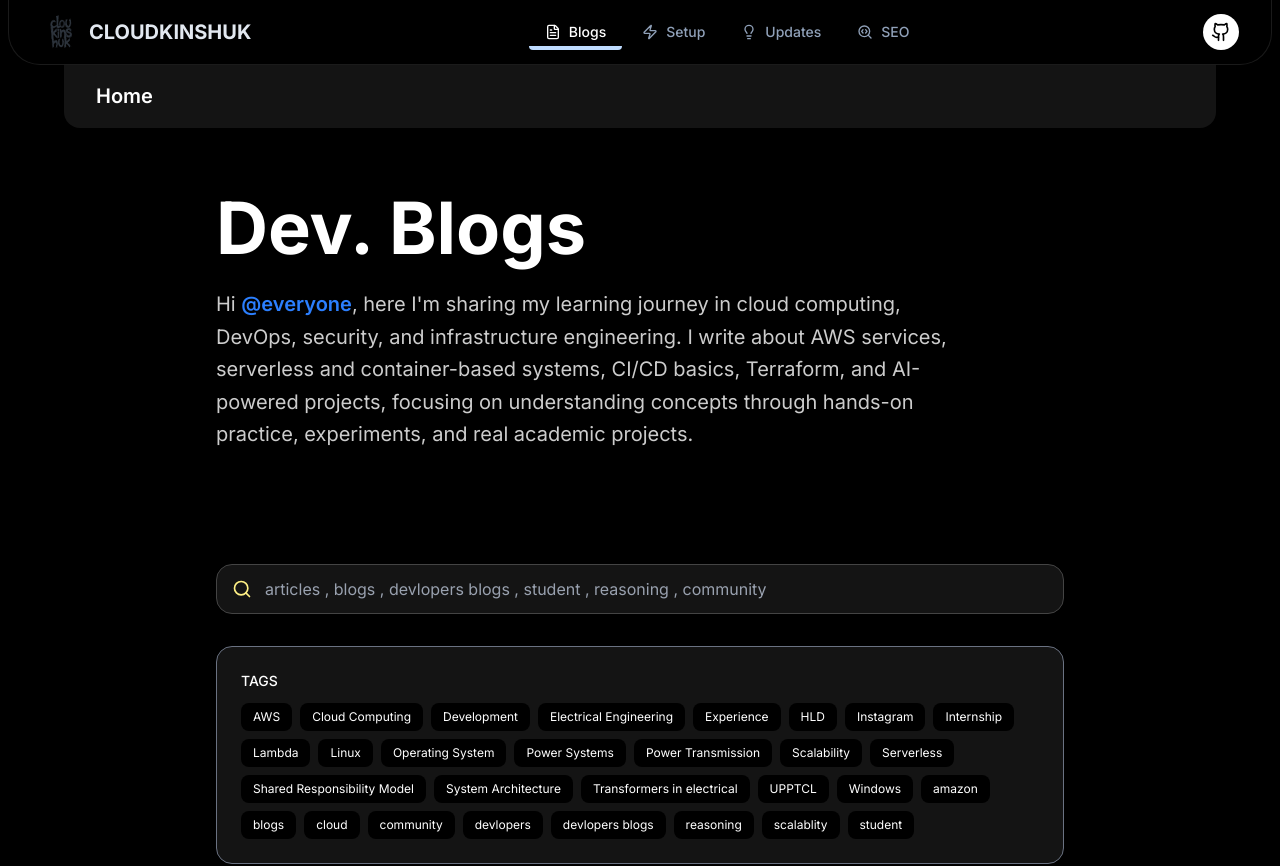
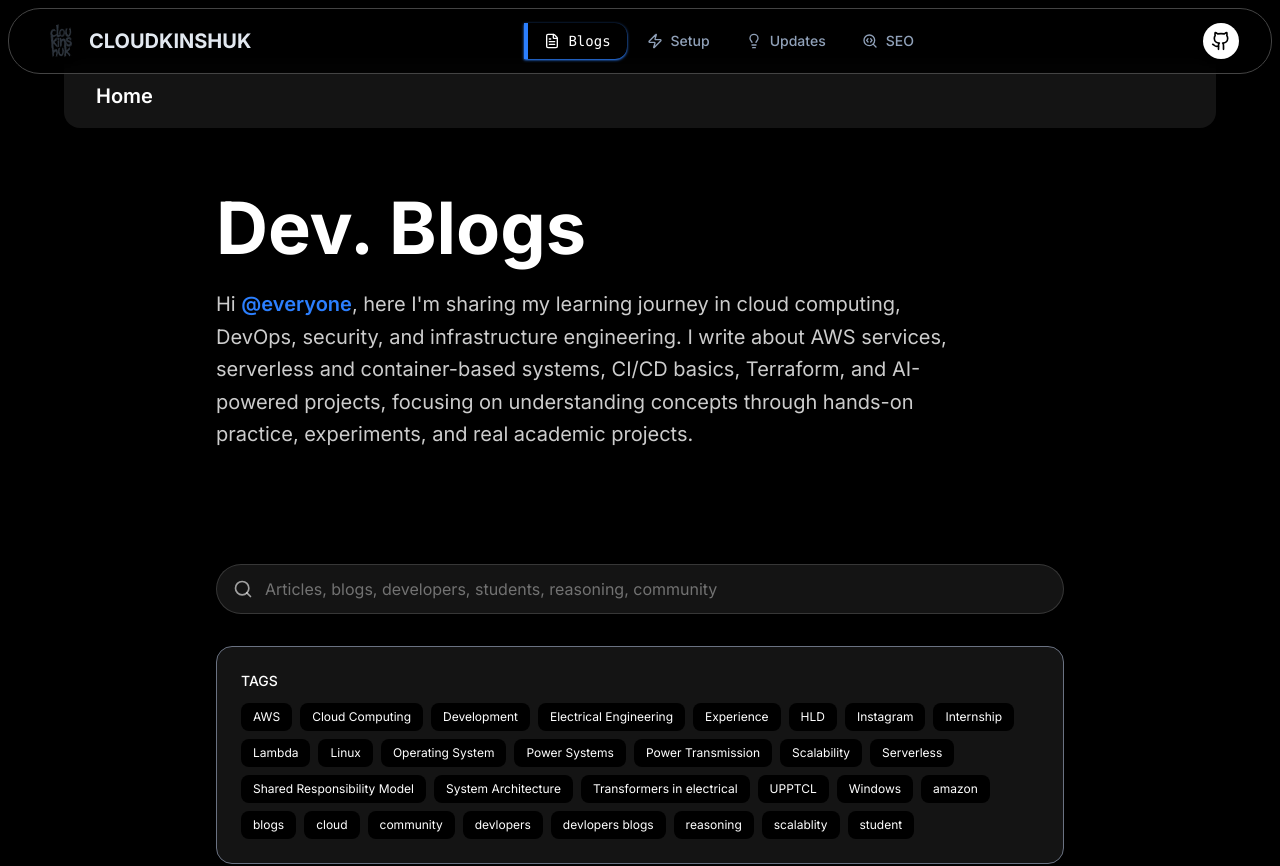
Before and after one commit to kinshukjainn/cloudkinshuk, a Next.js app: page /home-blog in a window 1280 px wide. Shown: the top 866 px of the page. Built offline with nearby package versions, Linux system fonts and the light colour scheme.

Commit message:
some small ui chnages and better readilblity enhancements

```diff
--- a/app/(blogs)/home-blog/page.tsx
+++ b/app/(blogs)/home-blog/page.tsx
@@ -3,6 +3,7 @@
 import React, { useState, useMemo, useCallback } from "react";
 import { Search, X, ChevronDown, RotateCcw } from "lucide-react";
 import Link from "next/link";
+import { motion } from "framer-motion";
 
 interface BlogPost {
   id: string;
@@ -116,7 +117,7 @@ const MOCK_BLOG_POSTS: BlogPost[] = [
       { id: "5", name: "Cloud Computing", slug: "cloud-computing" },
       { id: "6", name: "amazon", slug: "amazon" },
       { id: "7", name: "cloud", slug: "cloud" },
-      { id: "7", name: "Serverless", slug: "Serverless" },
+      { id: "8", name: "Serverless", slug: "Serverless" },
     ],
     author: { name: "Kinshuk Jain" },
   },
@@ -250,7 +251,7 @@ const BlogItem: React.FC<BlogItemProps> = React.memo(
     return (
       <div className="py-6 border-b border-gray-500 last:border-b-0">
         <Link href={`/home-blog/${post.id}`} className="group block">
-          <h3 className="text-xl   text-white mb-3 font-bold  hover:underline">
+          <h3 className="text-xl text-white mb-3 font-bold hover:underline">
             {highlightText(post.title, searchQuery)}
           </h3>
           <p className="text-white/70 mb-3 leading-relaxed">{post.brief}</p>
@@ -317,7 +318,7 @@ const FilterPanel: React.FC<FilterPanelProps> = ({
         <div className="p-1 bg-blue-800 rounded-full cursor-pointer">
           <ChevronDown
             size={20}
-            className={`text-white  transition-transform duration-200 ${
+            className={`text-white transition-transform duration-200 ${
               isOpen ? "rotate-180" : ""
             }`}
           />
@@ -331,9 +332,9 @@ const FilterPanel: React.FC<FilterPanelProps> = ({
             : "max-h-0 md:max-h-none opacity-0 md:opacity-100"
         } md:opacity-100 md:max-h-none`}
       >
-        <div className=" border border-gray-500 bg-[#141414] rounded-2xl p-6">
+        <div className="border border-gray-500 bg-[#141414] rounded-2xl p-6">
           <div>
-            <label className="block text-sm font-medium text-white  mb-3">
+            <label className="block text-sm font-medium text-white mb-3">
               TAGS {filters.tags.length > 0 && `(${filters.tags.length})`}
             </label>
             <div className="max-h-48 overflow-y-auto">
@@ -342,9 +343,9 @@ const FilterPanel: React.FC<FilterPanelProps> = ({
                   <button
                     key={tag}
                     onClick={() => toggleTag(tag)}
-                    className={`px-3 py-1.5 text-xs  transition-all duration-200 ${
+                    className={`px-3 py-1.5 text-xs transition-all duration-200 ${
                       filters.tags.includes(tag)
-                        ? "bg-[#ff9100] text-black font-semibold  rounded-full"
+                        ? "bg-[#ff9100] text-black font-semibold rounded-full"
                         : "bg-black text-white rounded-lg cursor-pointer hover:rounded-full hover:text-white"
                     }`}
                   >
@@ -358,7 +359,7 @@ const FilterPanel: React.FC<FilterPanelProps> = ({
           {activeFiltersCount > 0 && (
             <button
               onClick={resetFilters}
-              className="mt-4  flex items-center justify-center cursor-pointer gap-2 px-2 py-2 w-max  bg-blue-800  text-white text-sm font-medium rounded-full transition-colors duration-200"
+              className="mt-4 flex items-center justify-center cursor-pointer gap-2 px-2 py-2 w-max bg-blue-800 text-white text-sm font-medium rounded-full transition-colors duration-200"
             >
               <RotateCcw size={16} />
               Clear filters
@@ -383,33 +384,150 @@ const SearchBar: React.FC<SearchBarProps> = ({
   resultsCount,
   totalCount,
 }) => {
+  const [isTyping, setIsTyping] = useState(false);
+  const [typingTimeout, setTypingTimeout] = useState<NodeJS.Timeout | null>(
+    null,
+  );
+
+  const handleInputChange = (e: React.ChangeEvent<HTMLInputElement>) => {
+    setSearchInput(e.target.value);
+
+    // Trigger typing animation
+    setIsTyping(true);
+
+    // Clear existing timeout
+    if (typingTimeout) {
+      clearTimeout(typingTimeout);
+    }
+
+    // Set new timeout to stop typing animation
+    const timeout = setTimeout(() => {
+      setIsTyping(false);
+    }, 150);
+
+    setTypingTimeout(timeout);
+  };
+
   return (
-    <div className="mb-8">
-      <div className="relative">
-        <Search
-          size={20}
-          className="absolute left-4 top-1/2 -translate-y-1/2 text-yellow-200"
+    <div className="mb-8 w-full">
+      {/* Animated wrapper */}
+      <motion.div
+        initial={false}
+        whileHover="hover"
+        animate={isTyping ? "typing" : searchInput ? "focus" : "rest"}
+        variants={{
+          rest: {
+            boxShadow: "0 0 0 rgba(0,0,0,0)",
+            borderColor: "rgba(255,255,255,0.15)",
+            scale: 1,
+            y: 0,
+          },
+          hover: {
+            boxShadow: "0 8px 30px rgba(0,0,0,0.35)",
+            borderColor: "rgba(255,255,255,0.25)",
+            scale: 1,
+            y: 0,
+          },
+          focus: {
+            boxShadow: "0 10px 40px rgba(59,130,246,0.35)",
+            borderColor: "rgba(255,255,255,0.4)",
+            scale: 1,
+            y: 0,
+          },
+          typing: {
+            boxShadow: [
+              "0 10px 40px rgba(59,130,246,0.35)",
+              "0 12px 50px rgba(139,92,246,0.45)",
+              "0 10px 40px rgba(59,130,246,0.35)",
+            ],
+            borderColor: [
+              "rgba(255,255,255,0.4)",
+              "rgba(168,85,247,0.6)",
+              "rgba(255,255,255,0.4)",
+            ],
+            scale: [1, 1.008, 1],
+            y: [0, -1, 0],
+          },
+        }}
+        transition={{
+          duration: isTyping ? 0.3 : 0.22,
+          ease: isTyping ? [0.34, 1.56, 0.64, 1] : [0.25, 0.8, 0.25, 1],
+          times: isTyping ? [0, 0.5, 1] : undefined,
+        }}
+        className="relative rounded-full border bg-[#141414]"
+      >
+        {/* Glow effect on typing */}
+        <motion.div
+          className="absolute inset-0 rounded-full"
+          animate={isTyping ? "typing" : "idle"}
+          variants={{
+            idle: {
+              opacity: 0,
+            },
+            typing: {
+              opacity: [0, 0.15, 0],
+              scale: [0.98, 1.02, 0.98],
+            },
+          }}
+          transition={{
+            duration: 0.3,
+            ease: "easeOut",
+          }}
+          style={{
+            background:
+              "radial-gradient(circle at center, rgba(139,92,246,0.3), transparent 70%)",
+            filter: "blur(8px)",
+          }}
         />
+
+        {/* Search Icon with typing animation */}
+        <motion.div
+          animate={isTyping ? "typing" : "idle"}
+          variants={{
+            idle: { scale: 1, rotate: 0 },
+            typing: { scale: [1, 1.1, 1], rotate: [0, -5, 0] },
+          }}
+          transition={{ duration: 0.3, ease: "easeOut" }}
+          className="absolute left-4 top-1/2 -translate-y-1/2"
+        >
+          <Search size={20} className="text-white/60" />
+        </motion.div>
+
+        {/* Input */}
         <input
           type="text"
-          placeholder="articles , blogs , devlopers blogs , student , reasoning , community"
+          placeholder="Articles, blogs, developers, students, reasoning, community"
           value={searchInput}
-          onChange={(e) => setSearchInput(e.target.value)}
-          className="w-full pl-12 pr-12 py-3  bg-[#141414] border border-[#444444] rounded-2xl text-white  placeholder-gray-400 text-base focus:outline-none focus:border-white/20 transition-colors duration-200"
+          onChange={handleInputChange}
+          className="w-full pl-12 pr-12 py-3 rounded-full bg-transparent text-white placeholder:text-white/40 focus:outline-none text-base relative z-10"
         />
+
+        {/* Clear Button with subtle animation */}
         {searchInput && (
-          <button
+          <motion.button
+            initial={{ opacity: 0, scale: 0.8 }}
+            animate={{ opacity: 1, scale: 1 }}
+            exit={{ opacity: 0, scale: 0.8 }}
+            whileHover={{ scale: 1.1 }}
+            whileTap={{ scale: 0.95 }}
             onClick={() => setSearchInput("")}
-            className="absolute right-4 top-1/2 -translate-y-1/2 text-white/40 hover:text-white cursor-pointer transition-colors"
+            className="absolute right-4 top-1/2 -translate-y-1/2 text-white/40 hover:text-white transition-colors z-10"
           >
             <X size={20} />
-          </button>
+          </motion.button>
         )}
-      </div>
+      </motion.div>
+
+      {/* Result Count */}
       {searchInput && (
-        <div className="mt-3 text-sm text-white/60">
+        <motion.div
+          initial={{ opacity: 0, y: -4 }}
+          animate={{ opacity: 1, y: 0 }}
+          transition={{ duration: 0.2 }}
+          className="mt-3 text-sm text-white/60"
+        >
           Found {resultsCount} of {totalCount} articles
-        </div>
+        </motion.div>
       )}
     </div>
   );
@@ -506,7 +624,7 @@ export default function BlogsPage() {
             </button>
           </div>
         ) : (
-          <div className=" border border-black/10 rounded-lg p-6">
+          <div className="border border-black/10 rounded-lg p-6">
             {filteredPosts.map((post) => (
               <BlogItem key={post.id} post={post} searchQuery={searchInput} />
             ))}
--- a/app/components/Header.tsx
+++ b/app/components/Header.tsx
@@ -80,7 +80,7 @@ const Header = () => {
   };
 
   return (
-    <header className="fixed top-0 left-0 right-0 z-50 bg-black/80 backdrop-blur-md mx-2 mt-0 rounded-b-4xl border-x border-b border-white/10">
+    <header className="fixed top-0 left-0 right-0 z-50 bg-black/80 backdrop-blur-md mx-2 mt-2 rounded-4xl border-x border border-[#444444] hover:border-blue-500 hover:shadow-sm hover:shadow-blue-500 transition-colors duration-300">
       <div className="max-w-7xl mx-auto px-4 sm:px-6 lg:px-8">
         <div className="flex items-center justify-between h-14 sm:h-16">
           <Link
@@ -104,20 +104,14 @@ const Header = () => {
               <Link
                 key={item.href}
                 href={item.href}
-                className={`flex items-center gap-2 px-4 py-2 text-sm font-medium transition-all relative ${
+                className={`flex items-center gap-2 px-4 py-2 text-sm font-medium  rounded-r-xl transition-all relative ${
                   isActive(item.href)
-                    ? "text-white"
+                    ? "text-white border-l-4 font-mono shadow-sm shadow-blue-500 border-blue-500"
                     : "text-slate-400 hover:text-white"
                 }`}
               >
                 {item.icon}
                 <span>{item.label}</span>
-                {isActive(item.href) && (
-                  <motion.div
-                    layoutId="activeNav"
-                    className="absolute bottom-0 left-0 right-0 h-1 bg-blue-200 rounded-b-full"
-                  />
-                )}
               </Link>
             ))}
           </nav>
@@ -163,9 +157,9 @@ const Header = () => {
                   <Link
                     href={item.href}
                     onClick={() => setIsMenuOpen(false)}
-                    className={`flex items-center gap-3 px-5 w-max py-2 rounded-full text-base font-medium transition-colors ${
+                    className={`flex items-center gap-3 px-5 w-max py-2 rounded-r-xl text-base font-medium transition-colors ${
                       isActive(item.href)
-                        ? "bg-blue-800 text-white border-l-4 border-white"
+                        ? " text-white border-l-4 font-mono shadow-sm shadow-blue-500 border-blue-500"
                         : "text-slate-100 hover:bg-white/5"
                     }`}
                   >
--- a/app/page.tsx
+++ b/app/page.tsx
@@ -525,7 +525,7 @@ export default function Home() {
                       href={project.links.repo}
                       target="_blank"
                       rel="noopener noreferrer"
-                      className="inline-flex items-center gap-2 px-4 py-2 bg-[#141414] rounded-full transition-all duration-300 text-white font-semibold group text-sm md:text-base"
+                      className="inline-flex items-center gap-2 px-4 py-2 bg-[#141414] rounded-full border border-[#444444] transition-all duration-300 text-white font-semibold group text-sm md:text-base"
                     >
                       <Github className="w-4 h-4" />
                       Source Code
@@ -559,7 +559,7 @@ export default function Home() {
                   {skills.map((skill) => (
                     <span
                       key={skill}
-                      className="px-3 py-1.5 bg-[#141414] hover:bg-blue-500 text-white hover:text-black hover:font-bold cursor-pointer rounded-full text-sm md:text-sm transition-colors border border-white/20"
+                      className="px-3 py-1.5 bg-[#141414] hover:border hover:border-blue-500 text-white  cursor-pointer rounded-full text-sm md:text-sm transition-colors border border-white/20"
                     >
                       {skill}
                     </span>
```
